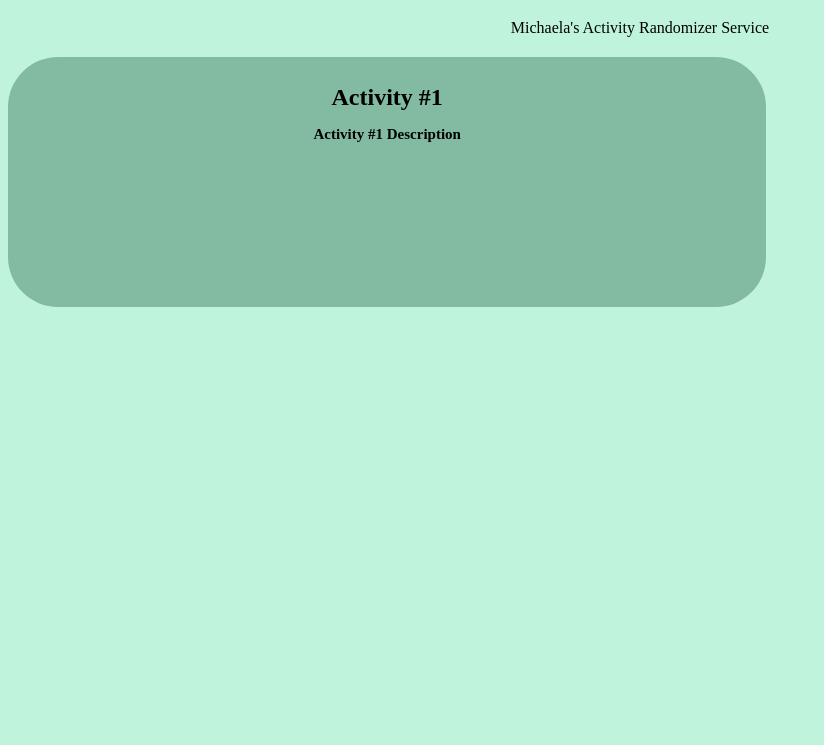
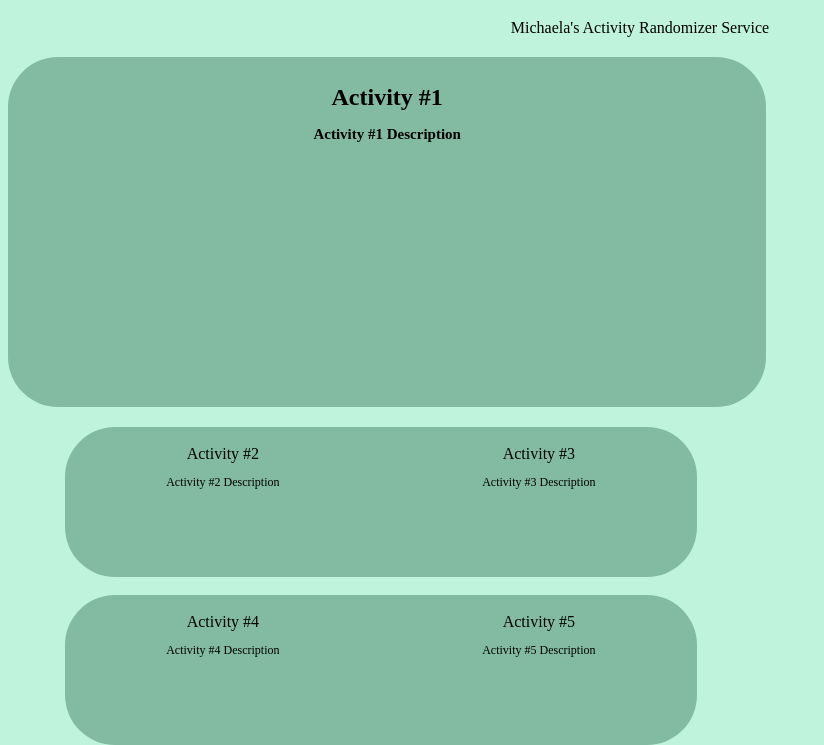
Before and after one commit to michaelanbrown/Phase-1-Project, a plain HTML site: page index.html in a window 1280 px wide. Shown: the part 61-806 px from the top of the page, without its empty margins (0-824 px from the left). Drawn offline with Linux system fonts and the light colour scheme.

Commit message:
More styling

```diff
--- a/index.html
+++ b/index.html
@@ -14,6 +14,31 @@
         Activity #1
         <p id="top-activity-description">Activity #1 Description</p>
     </h2>
+    <div id="sub-activities">
+        <div class="sub-act">
+            <br>
+            Activity #2
+            <p class="sub-text">Activity #2 Description</p>
+        </div>
+        <div class="sub-act">
+            <br>
+            Activity #3
+            <p class="sub-text">Activity #3 Description</p>
+        </div>
+    </div>
+    <br>
+    <div id="sub-activities">
+        <div class="sub-act">
+            <br>
+            Activity #4
+            <p class="sub-text">Activity #4 Description</p>
+        </div>
+        <div class="sub-act">
+            <br>
+            Activity #5
+            <p class="sub-text">Activity #5 Description</p>
+        </div>
+    </div>
   </body>
   <script src="index.js"></script>
 </html>
--- a/style.css
+++ b/style.css
@@ -3,22 +3,48 @@ html {
     min-height: 100%;
     width: 100%;
     margin: 0 auto;
+  }
+
+#header {
     text-align: center;
-  }
+}
 
 body {
     background: #aaf0d0c0;
-    text-align: center;
 }
 
 
 #top-activity-title {
-    height: 250px;
+    text-align: center;
+    height: 350px;
     width: 60%;
     background: #83bba2;
     border-radius: 50px;
 }
 
 #top-activity-description {
+    text-align: center;
     font-size: 15px;
 }
+
+#sub-activities {
+    position: relative;
+    left: 4.5%;
+    display: flex;
+    text-align: center;
+    height: 150px;
+    width: 50%;
+    background: #83bba2;
+    border-radius: 50px;
+    margin: 0px;
+}
+
+.sub-act {
+    width: 50%;
+    text-align: center;
+}
+
+.sub-text {
+    text-align: center;
+    font-size: 12px;
+}
```
